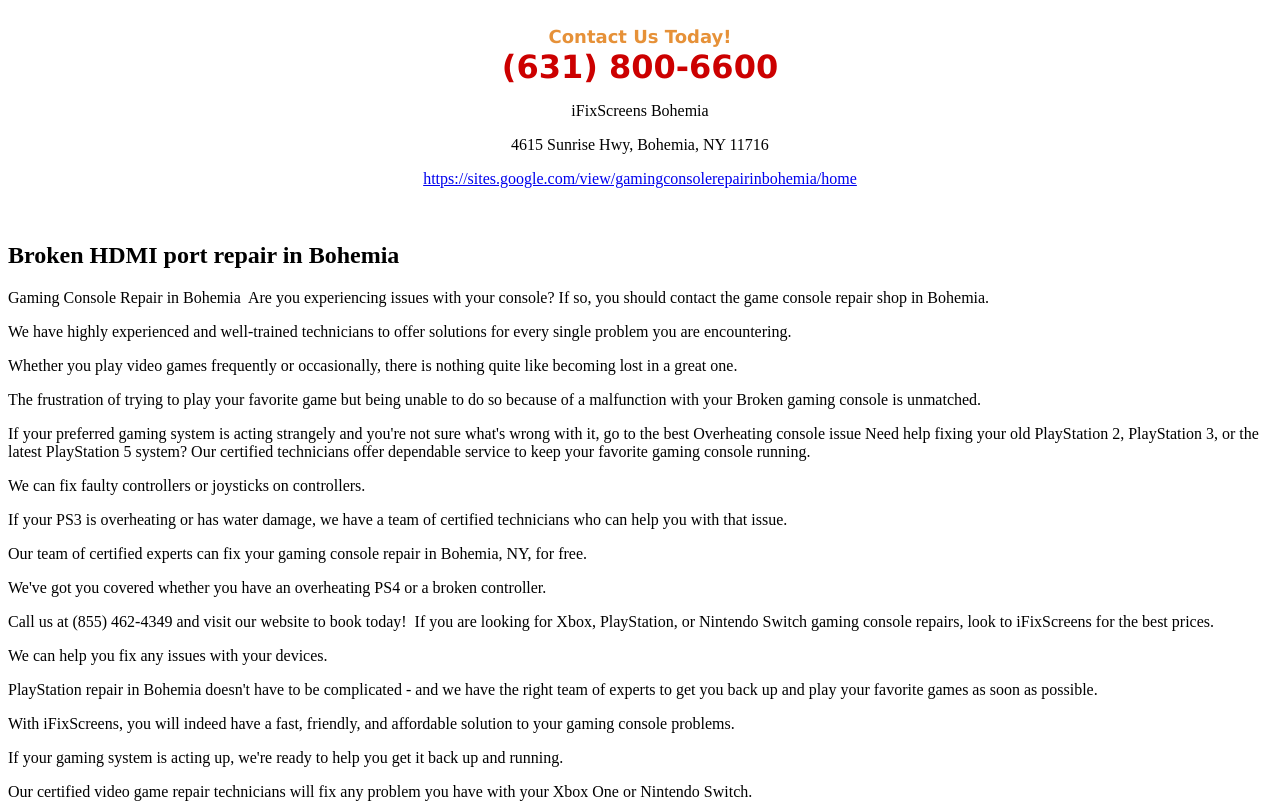
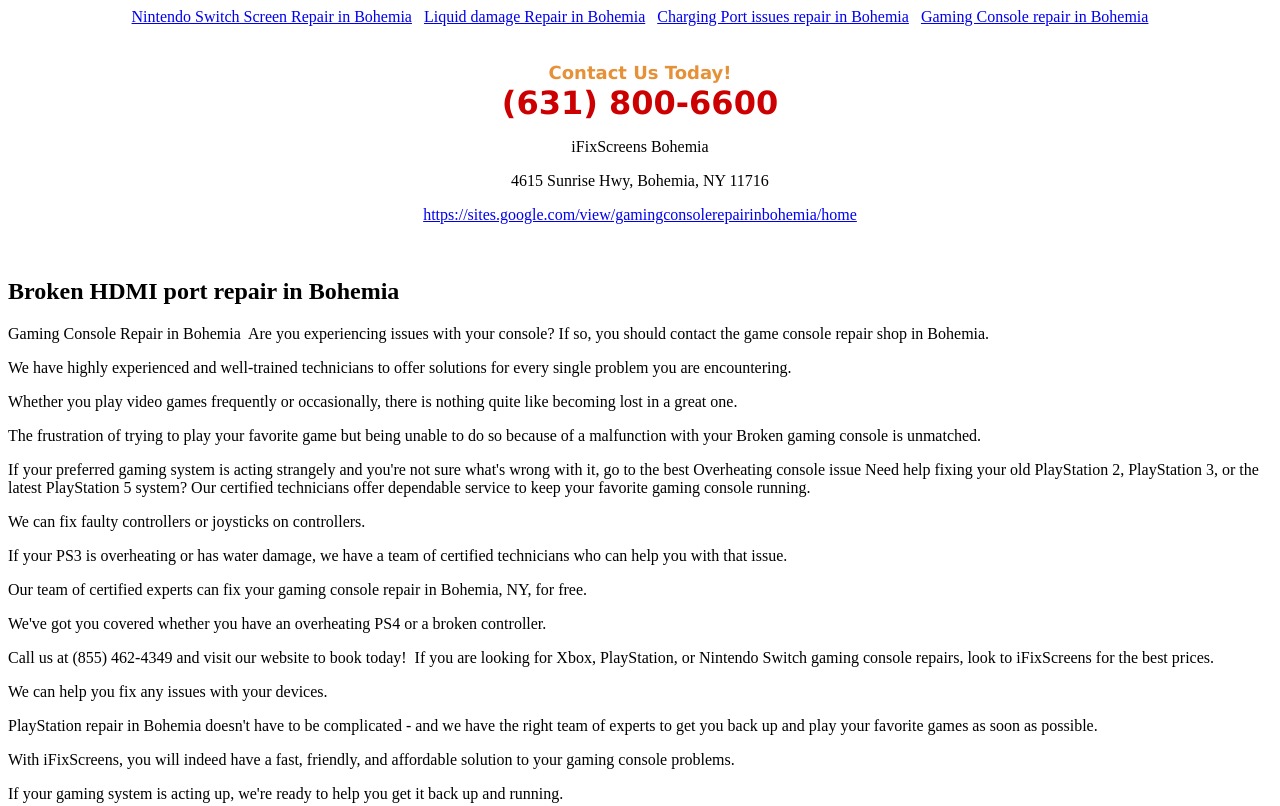
Before and after one commit to iFix786/gaming-console-repair-in-bohemia, a plain HTML site: page BrokenHDMIportrepairinBohemia.html in a window 1280 px wide. Shown: the top 806 px of the page. Drawn offline with Linux system fonts and the light colour scheme.

Commit message:
Update BrokenHDMIportrepairinBohemia.html

```diff
--- a/BrokenHDMIportrepairinBohemia.html
+++ b/BrokenHDMIportrepairinBohemia.html
@@ -1,4 +1,11 @@
-<!DOCTYPE html><html><body><div class="sites-embed-align-center-wrapping-off"><div class="sites-embed-border-on sites-embed sites-embed-full-width" style="width:100%;"><div class="sites-embed-content sites-embed-type-text"><div class="sites-embed-content-textbox"><div dir="ltr"><div style="text-align:center"><br><span style="color:rgb(230,145,56)"><b><font size="4"><span style="font-family:verdana,sans-serif">Contact Us Today!</span></font></b></span><br><span style="color:rgb(204,0,0)"><b><font size="6"><span style="font-family:verdana,sans-serif">(631) 800-6600</span></font></b></span><br><p>iFixScreens Bohemia</p><p>4615 Sunrise Hwy, Bohemia, NY 11716</p><p><a href="https://sites.google.com/view/gamingconsolerepairinbohemia/home" target="_blank">https://sites.google.com/view/gamingconsolerepairinbohemia/home</a></p><br></div></div></div></div></div></div><h2>Broken HDMI port repair in Bohemia </h2>Gaming Console Repair in Bohemia
+<!DOCTYPE html><html><body>
+  <div style="text-align: center;">
+        <a href="./NintendoSwitchScreenRepairinBohemia.html">Nintendo Switch Screen Repair in Bohemia</a>&nbsp&nbsp
+        <a href="./LiquiddamageRepairinBohemia.html">Liquid damage Repair in Bohemia</a>&nbsp&nbsp
+        <a href="./ChargingPortissuesrepairinBohemia.html">Charging Port issues repair in Bohemia</a>&nbsp&nbsp
+             <a href="./index.html">Gaming Console repair in Bohemia</a>
+    </div><br/>
+  <div class="sites-embed-align-center-wrapping-off"><div class="sites-embed-border-on sites-embed sites-embed-full-width" style="width:100%;"><div class="sites-embed-content sites-embed-type-text"><div class="sites-embed-content-textbox"><div dir="ltr"><div style="text-align:center"><br><span style="color:rgb(230,145,56)"><b><font size="4"><span style="font-family:verdana,sans-serif">Contact Us Today!</span></font></b></span><br><span style="color:rgb(204,0,0)"><b><font size="6"><span style="font-family:verdana,sans-serif">(631) 800-6600</span></font></b></span><br><p>iFixScreens Bohemia</p><p>4615 Sunrise Hwy, Bohemia, NY 11716</p><p><a href="https://sites.google.com/view/gamingconsolerepairinbohemia/home" target="_blank">https://sites.google.com/view/gamingconsolerepairinbohemia/home</a></p><br></div></div></div></div></div></div><h2>Broken HDMI port repair in Bohemia </h2>Gaming Console Repair in Bohemia
 Are you experiencing issues with your console? If so, you should contact the game console repair shop in Bohemia. <p>We have highly experienced and well-trained technicians to offer solutions for every single problem you are encountering.
 <p>
 
```
